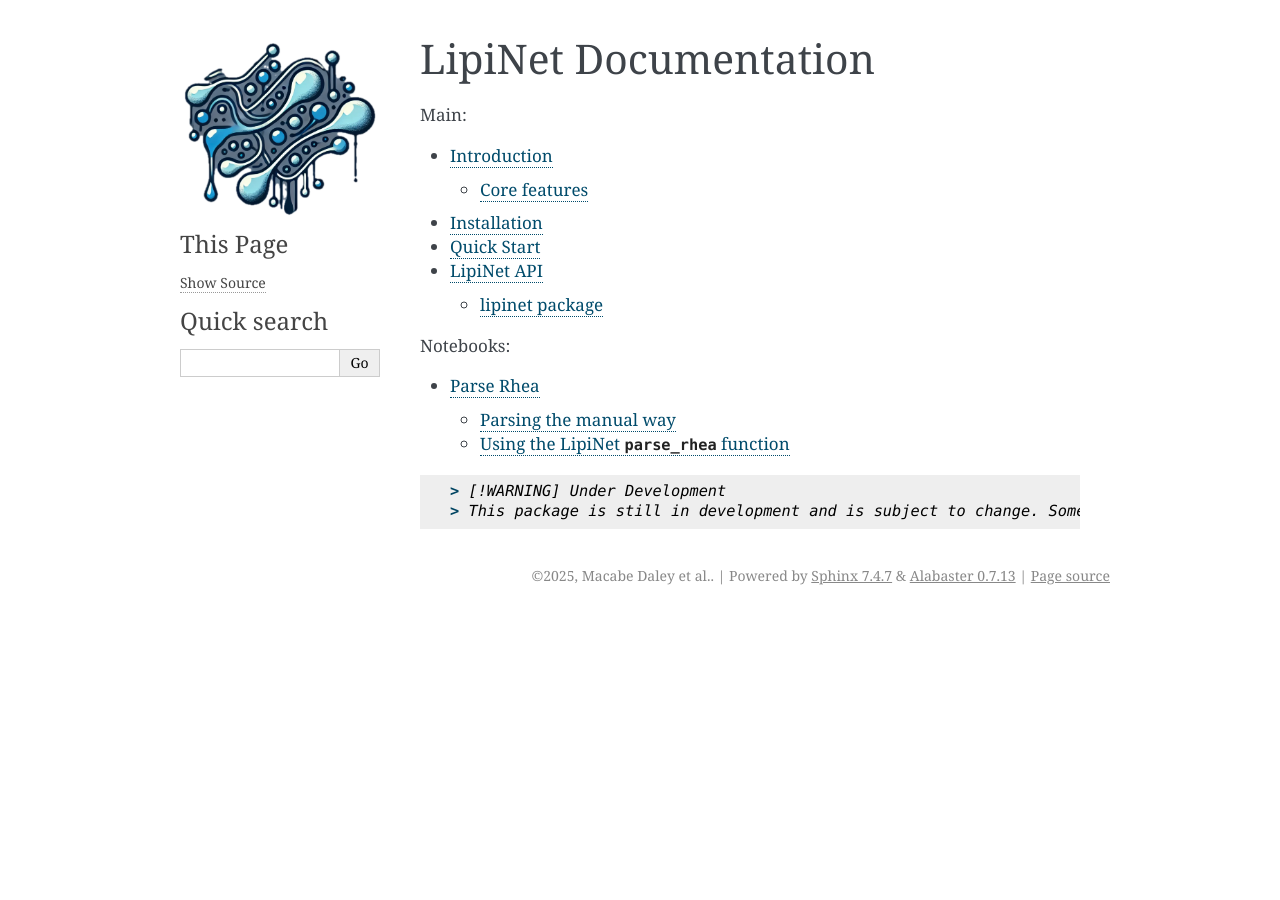
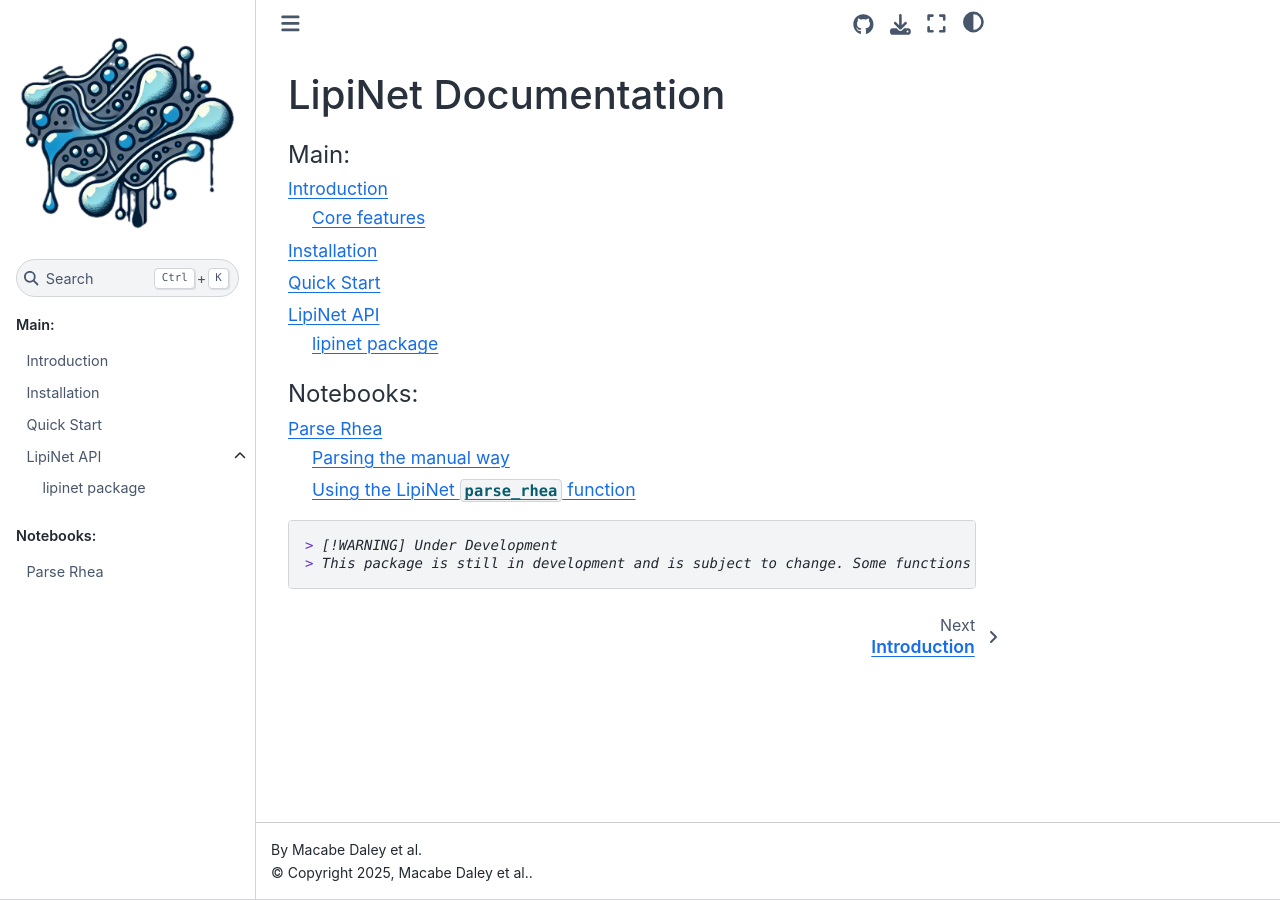
Before and after one commit to saezlab/lipinet, a Sphinx documentation site: the page built from docs/source/index.md, in a window 1280 px wide. Built offline with Sphinx 7.4.7 and the Sphinx Book theme 1.1.4, drawn with Linux system fonts in a browser that asks for light colours; pages that are not in the unit, such as notebooks, are missing from menus; some of the changed lines change nothing that is shown.

Commit message:
Rtd updates to book theme

```diff
--- a/docs/source/conf.py
+++ b/docs/source/conf.py
@@ -15,10 +15,42 @@
 # https://www.sphinx-doc.org/en/master/usage/configuration.html#general-configuration
 
 extensions = [
-    "sphinx.ext.autodoc",
-    "sphinx.ext.napoleon",
-    "myst_nb",
+    "myst_nb",                      # MyST + notebook support
+    "sphinx.ext.autodoc",           # pull in docstrings
+    "sphinx.ext.napoleon",          # NumPy/Google style
+    "sphinx.ext.autosummary",       # generate API tables
+    "sphinx_copybutton",            # “copy” buttons on code blocks
+    "sphinx_autodoc_typehints",     # show Python 3 type hints
+    "sphinx_tabs.tabs",             # tabbed content
+    "sphinx_design",                # cards, grids, dropdowns
+    "sphinx.ext.intersphinx",       # links to external docs
+    "sphinxcontrib.bibtex",         # if you have a references.bib
+    "sphinx.ext.mathjax",           # render math
+    "IPython.sphinxext.ipython_console_highlighting",
+    "sphinxext.opengraph",          # social-media previews
 ]
+
+autosummary_generate = True
+autodoc_typehints = "description"
+autodoc_member_order = "groupwise"
+
+# MyST settings
+myst_enable_extensions = [
+    "amsmath", "colon_fence", "deflist", "dollarmath",
+    "html_image", "html_admonition",
+]
+myst_heading_anchors = 6
+
+# Bibtex
+bibtex_bibfiles = ["references.bib"]
+
+# Intersphinx targets
+intersphinx_mapping = {
+    "python":   ("https://docs.python.org/3", None),
+    "numpy":    ("https://numpy.org/doc/stable/",     None),
+    "pandas":   ("https://pandas.pydata.org/pandas-docs/stable/", None),
+    "scanpy":   ("https://scanpy.readthedocs.io/en/stable/", None),
+}
 
 templates_path = ['_templates']
 exclude_patterns = [
@@ -43,7 +75,21 @@
 # -- Options for HTML output -------------------------------------------------
 # https://www.sphinx-doc.org/en/master/usage/configuration.html#options-for-html-output
 
-html_theme = 'alabaster'
+html_theme = "sphinx_book_theme"
 html_static_path = ['_static']
 
 html_logo = '_static/.lipinet_logo_v1_0051.png'
+html_favicon = '_static/.lipinet_logo_v1_0051.png'
+
+html_theme_options = {
+   "repository_url":        "https://github.com/saezlab/lipinet",
+   "use_repository_button": True,
+   "use_edit_page_button":  True,
+   "path_to_docs":          "docs/source",
+   "home_page_in_toc":      False,
+   "show_navbar_depth":     2,
+   # if you want the “Launch in Binder/Colab” buttons:
+   "launch_buttons": {
+     "colab_url":     "https://colab.research.google.com",
+   },
+ }
```
Also changed, not shown: docs/source/requirements.txt (+7 -1 lines).
